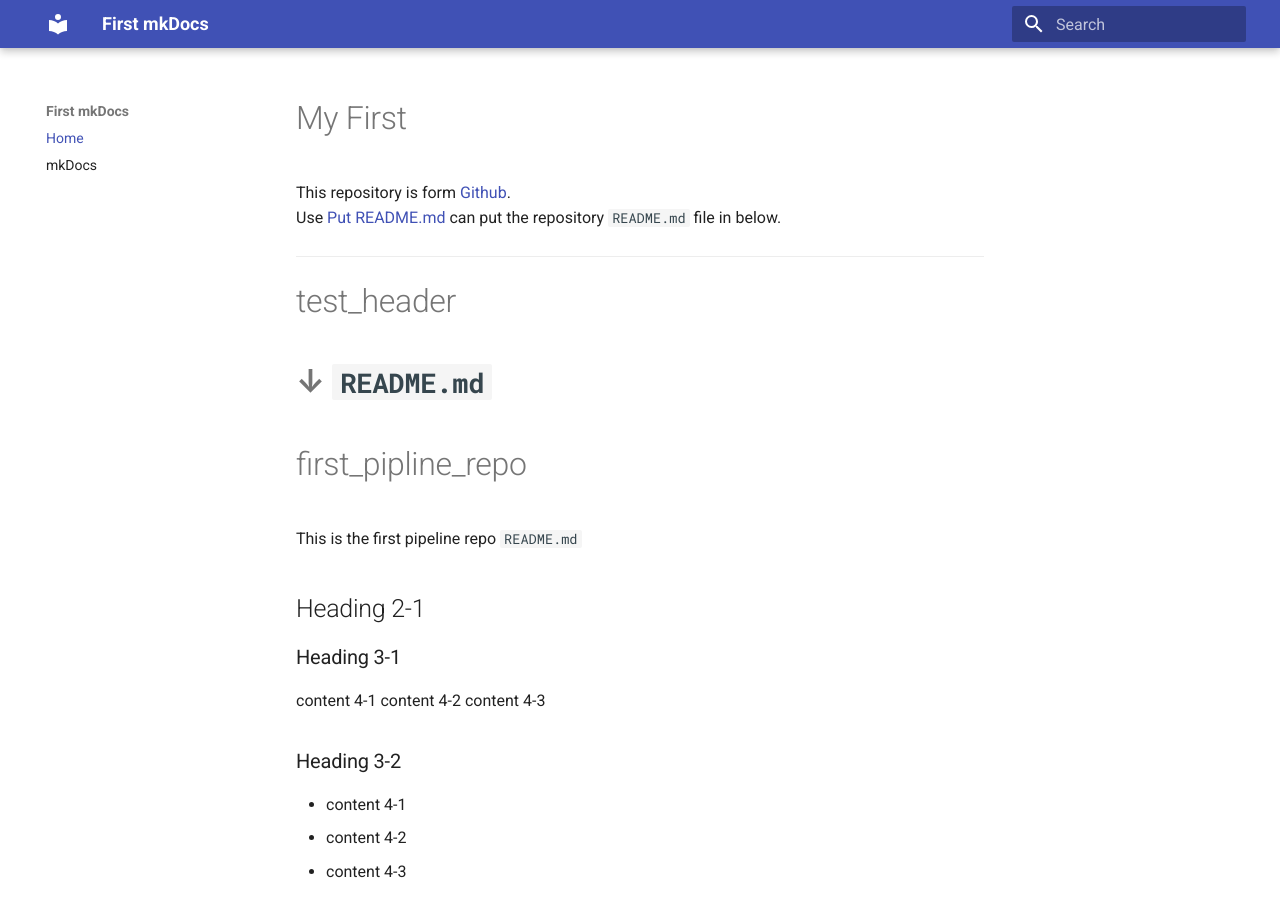
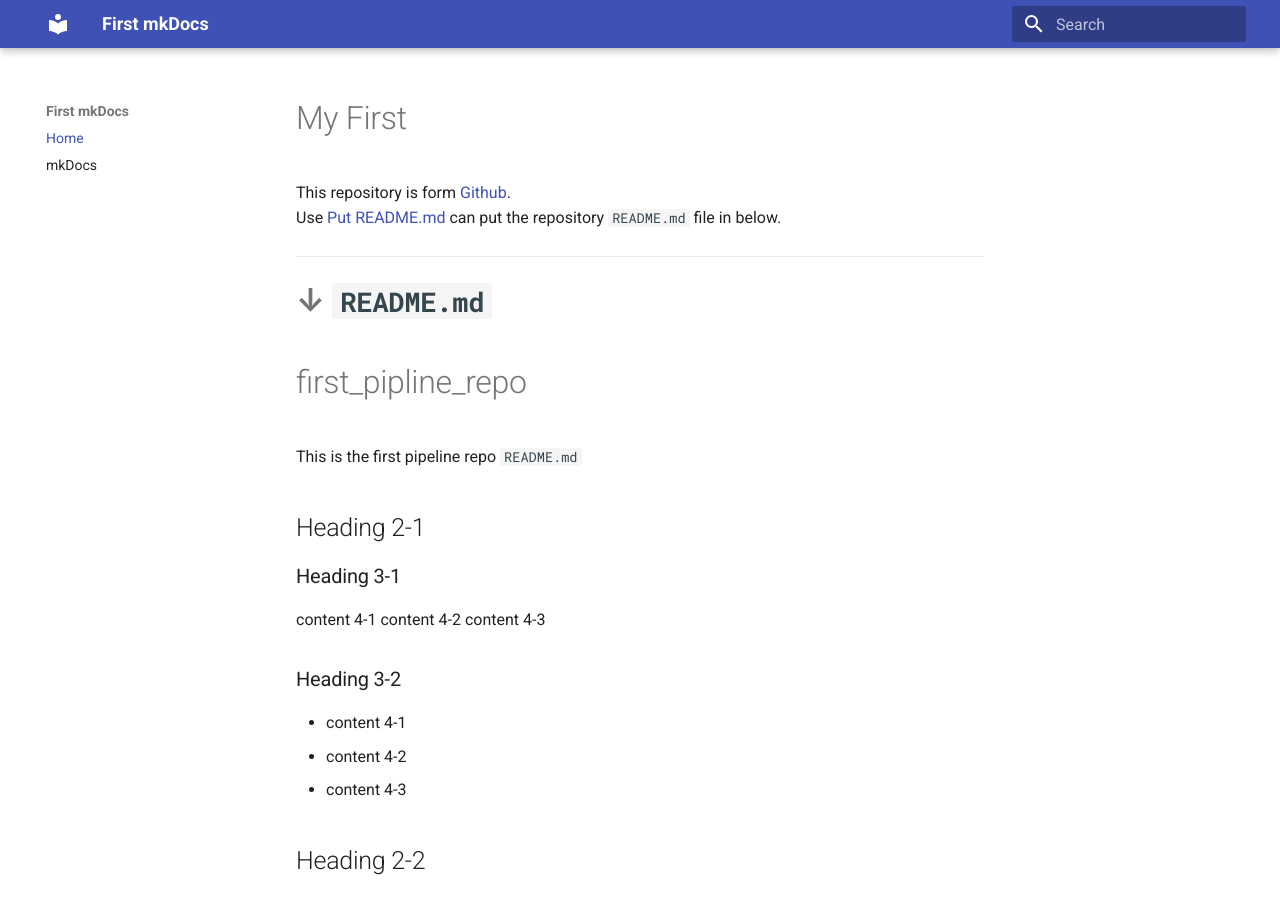
Before and after one commit to galletaHong/first_pipline_repo, an MkDocs documentation site: the page built from docs/index.md, in a window 1280 px wide and 900 px high. Built offline with MkDocs 1.6.1 and Material for MkDocs 9.7.7, drawn with Linux system fonts in a browser that asks for light colours.

Commit message:
Modified the index.md

```diff
--- a/docs/index.md
+++ b/docs/index.md
@@ -3,8 +3,6 @@ This repository is form [Github](https://github.com/galletaHong/first_pipline_re
 Use [Put README.md](https://galletahong.github.io/first_pipline_repo/mkDocs_deploy/) can put the repository `README.md` file in below.
 ---
 
-# test_header
-
 # **↓ `README.md`**
 --8<--
 ./README.md
```
